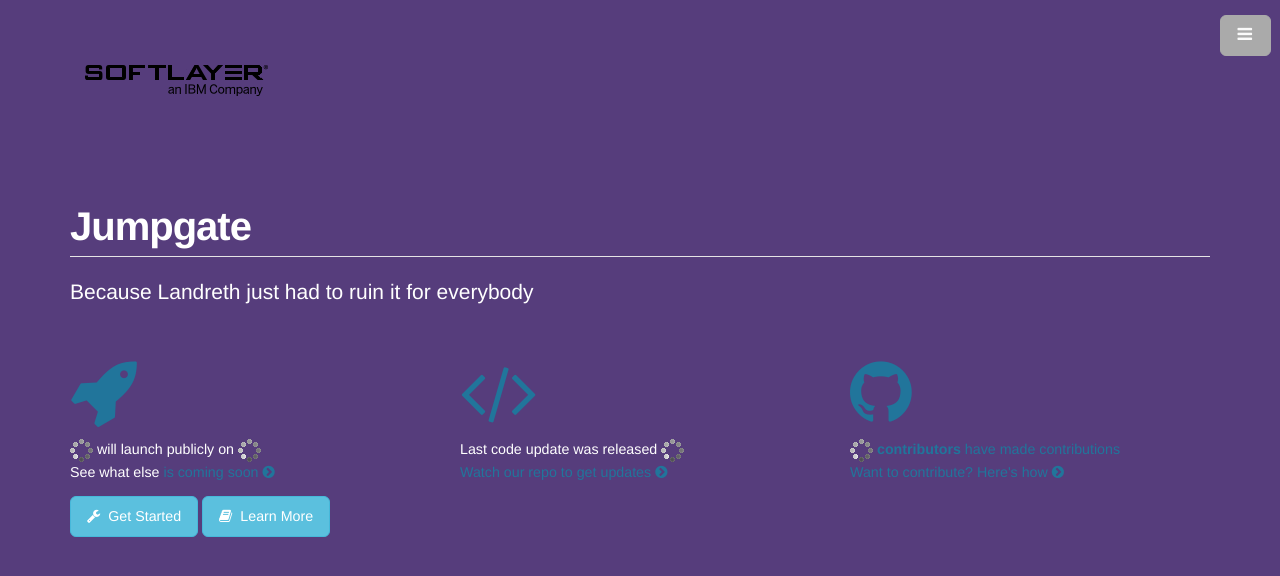
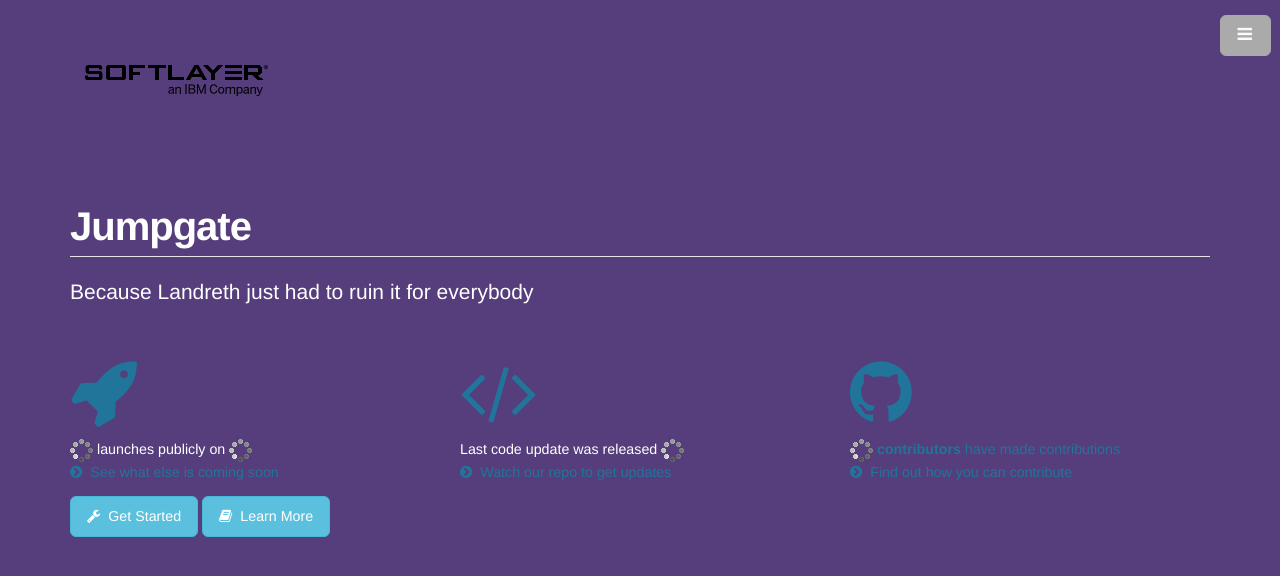
Before and after one commit to softlayer/jumpgate, a Jekyll site: the page built from index.html, in a window 1280 px wide. Shown: the top 576 px of the page. Built offline with Jekyll 4.4.1, drawn with Linux system fonts in a browser that asks for light colours.

Commit message:
Include ui enhancements and content cleanup

```diff
--- a/index.html
+++ b/index.html
@@ -9,17 +9,29 @@
                 <h1>{{ site.project }}</h1>
     <p class="lead">{{ site.lead }}</p>
       <div class="row">
+
         <div class="col-lg-4 col-md-4">
           <a href="{{ site.milestones }}"><h3><i class="fa fa-rocket fa-3x"></i></h3></a>
-            <p><b><span id="milestone-title"><img src="{{ page.baseurl }}images/spinner.gif" alt="Waiting..."></span></b> will launch publicly on <b><span id="milestone-date"><img src="{{ page.baseurl }}images/spinner.gif" alt="Waiting..."></span></b><br>See what else <a href="{{ site.milestones }}">is coming soon  <i class="fa fa-chevron-circle-right"></i></a></b></p>
+
+          <p><b><span id="milestone-title"><img src="{{ page.baseurl }}images/spinner.gif" alt="Waiting..."></span></b> launches publicly on <b><span id="milestone-date"><img src="{{ page.baseurl }}images/spinner.gif" alt="Waiting..."></span></b><br>
+
+          <a href="{{ site.milestones }}"><i class="fa fa-chevron-circle-right"></i>See what else is coming soon</a></b></p>
         </div>
+
         <div class="col-lg-4 col-md-4">
           <a href="{{ site.commits }}"><h3><i class="fa fa-code fa-3x"></i></h3></a>
-            <p>Last code update was released <b><span id="commit-date"><img src="{{ page.baseurl }}images/spinner.gif" alt="Waiting..."></span></b><a href="{{ site.repo }}"><br>Watch our repo to get updates  <i class="fa fa-chevron-circle-right"></i></a></p>
+
+          <p>Last code update was released <b><span id="commit-date"><img src="{{ page.baseurl }}images/spinner.gif" alt="Waiting..."></span></b><br>
+
+          <a href="{{ site.repo }}"><i class="fa fa-chevron-circle-right"></i>Watch our repo to get updates</a></p>
         </div>
+
         <div class="col-lg-4 col-md-4">
           <a href="{{ site.pulls }}"><h3><i class="fa fa-github fa-3x"></i></h3>
-          <b><p><span id="closed-pulls"><img src="{{ page.baseurl }}images/spinner.gif" alt="Waiting..."></span> contributors</b> have made contributions<br>Want to contribute? <a href="{{ page.baseurl }}learn-more#guidelines" id="heres-how">Here's how  <i class="fa fa-chevron-circle-right"></i></a></p>
+
+          <b><p><span id="closed-pulls"><img src="{{ page.baseurl }}images/spinner.gif" alt="Waiting..."></span> contributors</b> have made contributions<br>
+
+          <a href="{{ page.baseurl }}learn-more#guidelines" id="heres-how"><i class="fa fa-chevron-circle-right"></i>Find out how you can contribute</a></p>
         </div>
       </div>
     <a class="btn btn-info btn-lg" id="get-started" href="{{ page.baseurl }}get-started"><i class="fa fa-wrench"></i>Get Started</a>
```
Also changed, not shown: styles/landing.css (+9 -9 lines), 1 other file.
